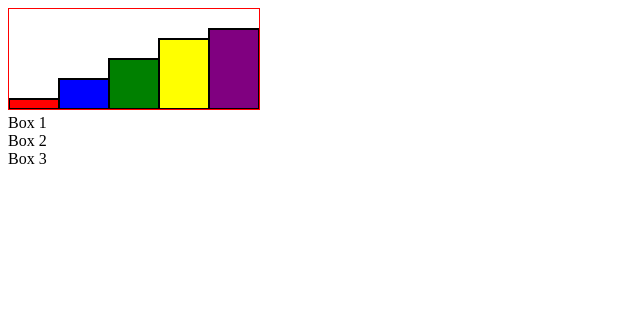
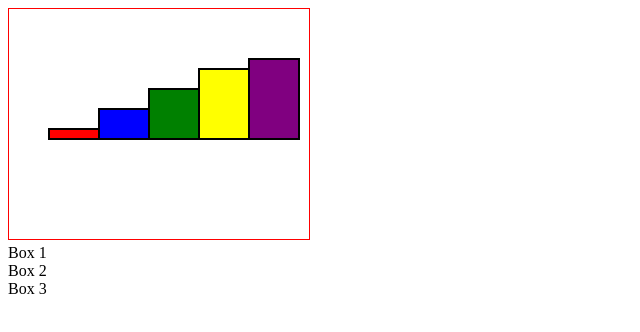
Before and after one commit to harshit-kumar78/d3_learning, a React (Vite) app: page / in a window 1280 px wide. Shown: the top 332 px of the page, without its empty margins (0-640 px from the left). Built offline with nearby package versions, Linux system fonts and the light colour scheme.

Commit message:
added margin

```diff
--- a/src/App.jsx
+++ b/src/App.jsx
@@ -8,8 +8,16 @@ function App() {
 
   const svgRef = useRef();
 
-  const svgHeight = 100;
+
+  const maxValue = d3.max(data, (d) => d.value);
+  const svgHeight = maxValue + 30; //extra padding 50 added
   const svgWidth = 50;
+  const margin = {
+    top: 20,
+    right: 90,
+    bottom: 100,
+    left: 40
+  }
 
 
   useEffect(() => {
@@ -18,12 +26,12 @@ function App() {
     //selecting all rect
     const allRect = svg.selectAll('rect');
 
-    const maxValue = d3.max(data, (d) => d.value);
     //binding data and creating dom elements with data
     //creating the bar graph
+
     allRect.data(data).enter().append('rect')
-      .attr('x', (d, i) => i * svgWidth)
-      .attr('y', (d, i) => svgHeight - d.value)
+      .attr('x', (d, i) => i * svgWidth + margin.left) //40 90 140 190 240
+      .attr('y', (d, i) => svgHeight - d.value + margin.top)  // 120
       .attr('height', (d, i) => d.value)
       .attr('fill', (d, i) => d.color)
       .attr('width', svgWidth)
@@ -38,7 +46,7 @@ function App() {
 
   return (
     <>
-      <svg ref={svgRef} height={svgHeight} width={svgWidth * data.length} style={{ border: "1px solid red" }}>
+      <svg ref={svgRef} height={svgHeight + margin.top + margin.bottom} style={{ border: "1px solid red" }}>
         {/* <rect></rect>
         <rect></rect>
         <rect></rect>
```
